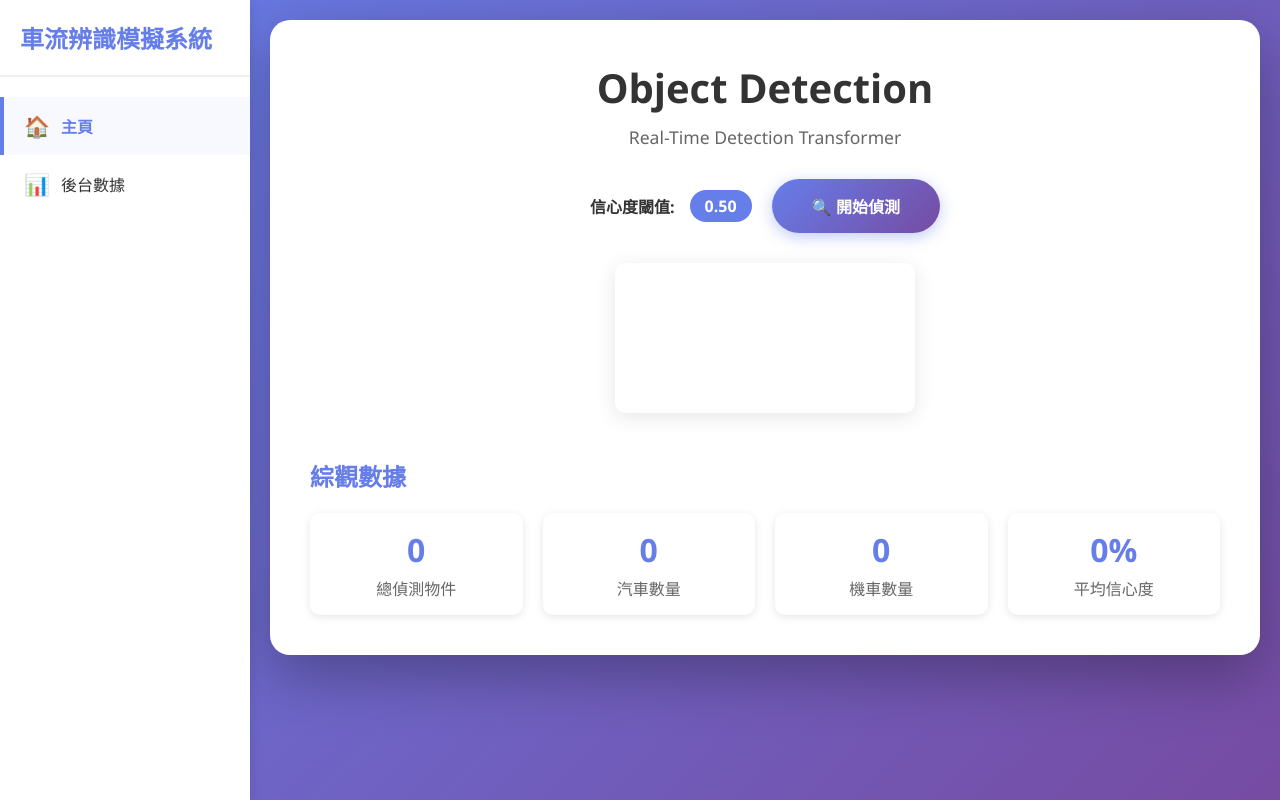
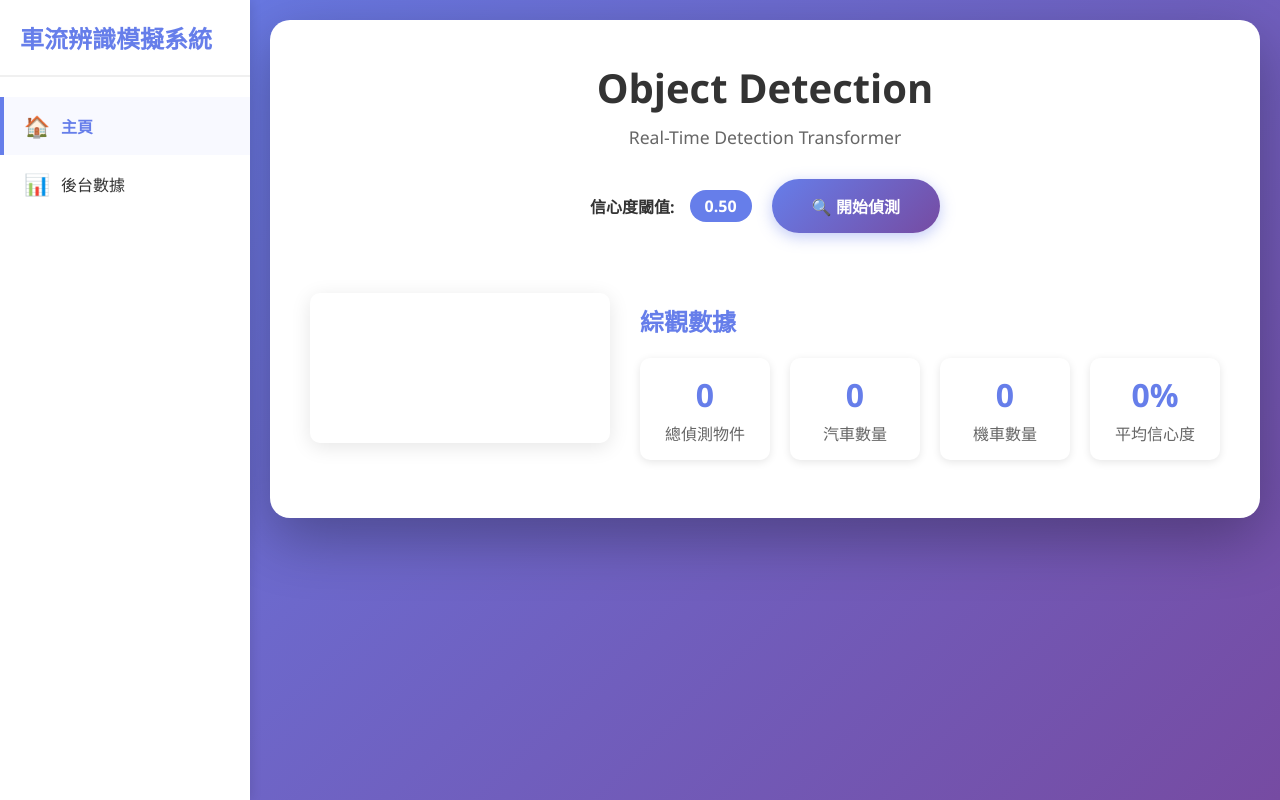
Before and after one commit to Haspeare/RT_website_test, a plain HTML site: page index.html in a window 1280 px wide. Drawn offline with Linux system fonts and the light colour scheme.

Commit message:
adjust main page UI

```diff
--- a/index.html
+++ b/index.html
@@ -331,9 +331,7 @@
                 <h1>Object Detection</h1>
                 <p class="subtitle">Real-Time Detection Transformer</p>
 
-                <!-- 欲偵測內容 -->
-                <div style="margin-bottom: 40px;">
-
+                <!-- 控制按鈕區 -->
                 <div class="controls">
                     <div class="slider-container">
                         <label>信心度閾值:</label>
@@ -347,16 +345,20 @@
                     <p style="color: #667eea; font-size: 1.2em;">正在分析圖片...</p>
                 </div>
 
+                <!-- 左右布局容器 -->
+                <div style="display: flex; gap: 30px; align-items: flex-start; margin-top: 20px;">
+                    <!-- 左側：欲偵測內容 -->
+                    <div style="flex: 0 0 auto;">
                         <div class="preview-container">
                             <canvas id="canvas"></canvas>
                         </div>
                     </div>
 
-                <!-- 綜觀數據 -->
-                <div style="margin-top: 40px;">
+                    <!-- 右側：綜觀數據 -->
+                    <div style="flex: 1; margin-top: 40px;">
                         <h2 style="color: #667eea; margin-bottom: 20px;">綜觀數據</h2>
 
-                    <div class="stats-grid" style="display: grid; grid-template-columns: repeat(auto-fit, minmax(200px, 1fr)); gap: 20px;">
+                        <div style="display: grid; grid-template-columns: repeat(4, 1fr); gap: 20px;">
                             <div class="stat-box">
                                 <div class="stat-number" id="totalDetections">0</div>
                                 <div class="stat-label">總偵測物件</div>
@@ -374,12 +376,7 @@
                                 <div class="stat-label">平均信心度</div>
                             </div>
                         </div>
-
-                    <!-- 可以添加更多數據視覺化，例如圖表 -->
-                    <!-- <div style="margin-top: 30px; padding: 20px; background: #f8f9ff; border-radius: 10px;">
-                        <h4 style="color: #667eea; margin-bottom: 10px;">📈 數據趨勢圖</h4>
-                        <p style="color: #666;">（此處可加入 Chart.js 或其他圖表庫）</p>
-                    </div> -->
+                    </div>
                 </div>
             </div>
         </div>
```
Lines whose indentation alone changed are shown as unchanged.
